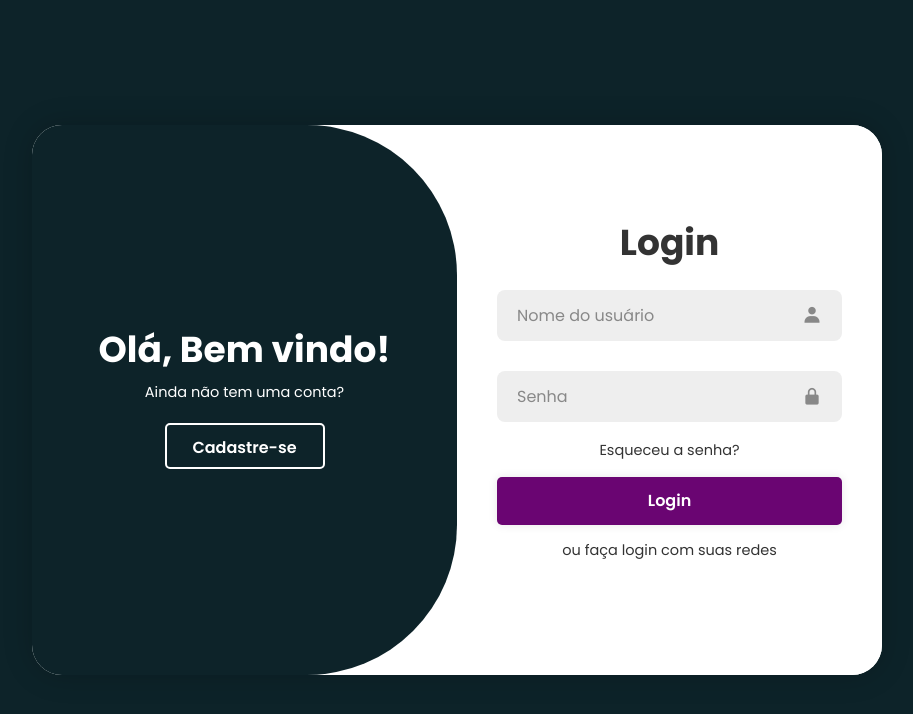
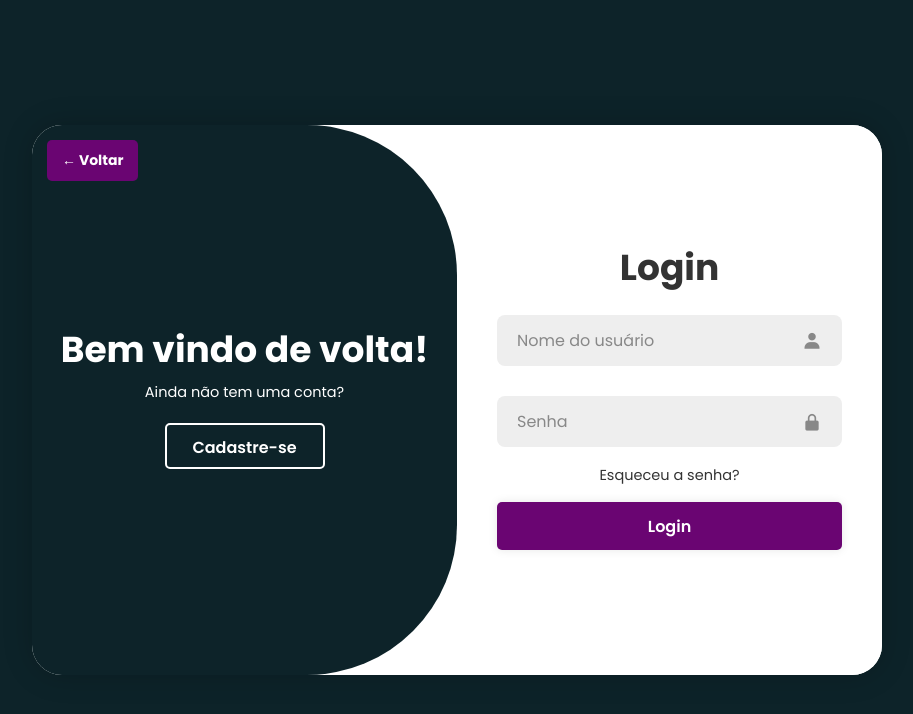
Before and after one commit to WhenSix/VITA, a website: page public/login.html in a window 1280 px wide. Shown: the whole page, without its empty margins (183-1096 px from the left). Drawn offline with nearby package versions, Linux system fonts and the light colour scheme.

Commit message:
ultimas alterações no site e login antes da sprint 1 :D

```diff
--- a/public/css/Login.css
+++ b/public/css/Login.css
@@ -242,6 +242,50 @@ form {
     cursor: pointer;
 }
 
+.btn-back {
+    position: absolute;
+    top: 15px;
+    left: 15px;
+    background-color: #6a0572;
+    color: white;
+    border: none;
+    padding: 10px 15px;
+    border-radius: 5px;
+    cursor: pointer;
+    font-size: 14px;
+    font-weight: bold;
+    z-index: 10;
+    opacity: 1;
+    visibility: visible;
+    transition: opacity 0.8s ease-in-out, visibility 0s 2s, right 0.6s ease-in-out, left 0.6s ease-in-out;
+}
+
+.btn-back:hover {
+    background-color: #14edb9;
+}
+
+.container.transitioning .btn-back {
+    opacity: 0;
+    visibility: hidden;
+    transition: opacity 0.8s ease-in-out, visibility 0s 0s;
+}
+
+.container.active .btn-back {
+    opacity: 1;
+    visibility: visible;
+    left: auto;
+    right: 15px;
+    transition: opacity 0.8s ease-in-out, visibility 0s 2s, right 0.6s ease-in-out;
+}
+
+.container:not(.active) .btn-back {
+    opacity: 1;
+    visibility: visible;
+    right: auto;
+    left: 15px;
+    transition: opacity 0.8s ease-in-out, visibility 0s 2s, left 0.6s ease-in-out;
+}
+
 /* .btn:hover {
     background-color: #14edb9;
 } */
--- a/public/login.html
+++ b/public/login.html
@@ -10,6 +10,7 @@
 </head>
 <body>
     <div class="container">
+        <button class="btn-back" onclick="window.location.href='index.html'">← Voltar</button>
         <div class="form-box login">
             <form action="">
                 <h1>Login</h1>
@@ -26,8 +27,10 @@
                 <div class="forgot-link">
                     <a href="#">Esqueceu a senha?</a>
                 </div>
-                <button type="submit" class="btn">Login</button>
-                <p> ou faça login com suas redes</p>
+                <button class="btn" onclick="window.location.href='index.html'">Login</button>
+
+
+                <!-- <p> ou faça login com suas redes</p> -->
                 <!-- <div class="social-icons">
                     <a href="#"><i class='bx bxl-google'></i></a>
                     <a href="#"><i class='bx bxl-facebook'></i></a>
@@ -60,7 +63,7 @@
                     <i class='bx bxs-lock-alt' ></i>
                 </div>
                 <button type="submit" class="btn-register">Cadastre-se</button>
-                <p> ou se cadastre com suas redes</p>
+                <!-- <p> ou se cadastre com suas redes</p> -->
                 <!-- <div class="social-icons">
                     <a href="#"><i class='bx bxl-google'></i></a>
                     <a href="#"><i class='bx bxl-facebook'></i></a>
@@ -71,12 +74,12 @@
         </div>
         <div class="toggle-box">
             <div class="toggle-panel toggle-left">
-                <h1>Olá, Bem vindo!</h1>
+                <h1>Bem vindo de volta!</h1>
                 <p>Ainda não tem uma conta?</p>
                 <button class="btn register-btn">Cadastre-se</button>
             </div>
             <div class="toggle-panel toggle-right">
-                <h1>Bem vindo de volta!</h1>
+                <h1>Olá, Bem vindo!</h1>
                 <p>Já tem uma conta?</p>
                 <button class="btn login-btn">Login</button>
             </div>
```
